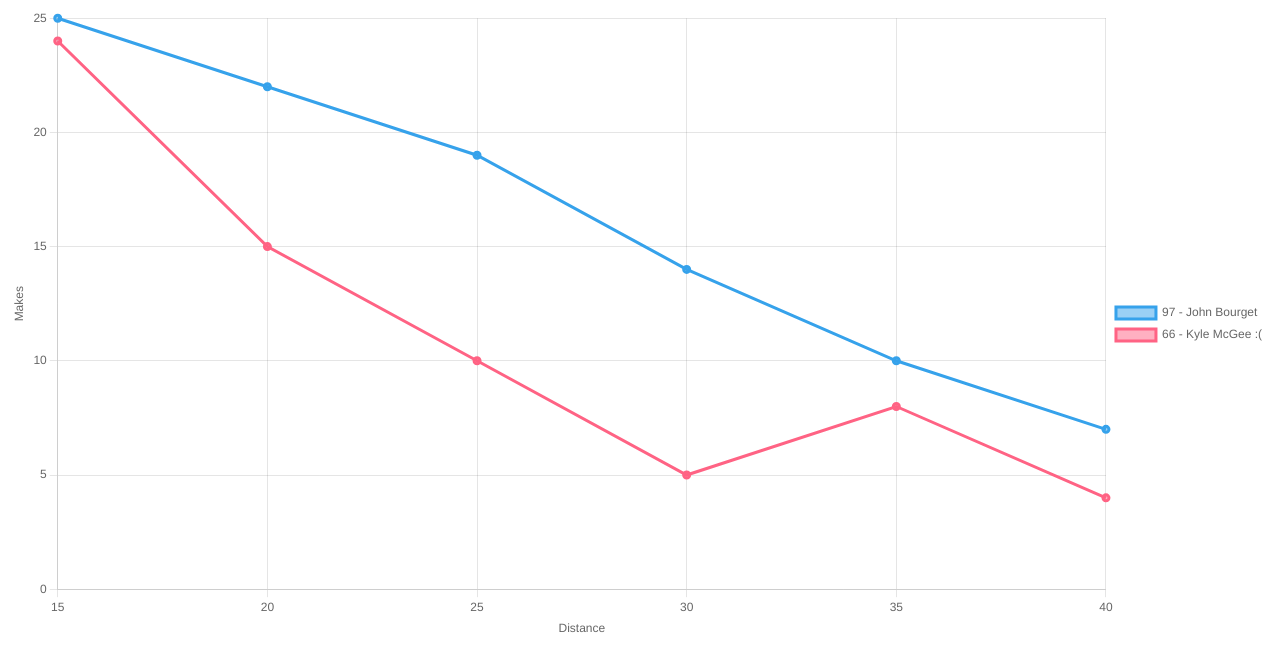
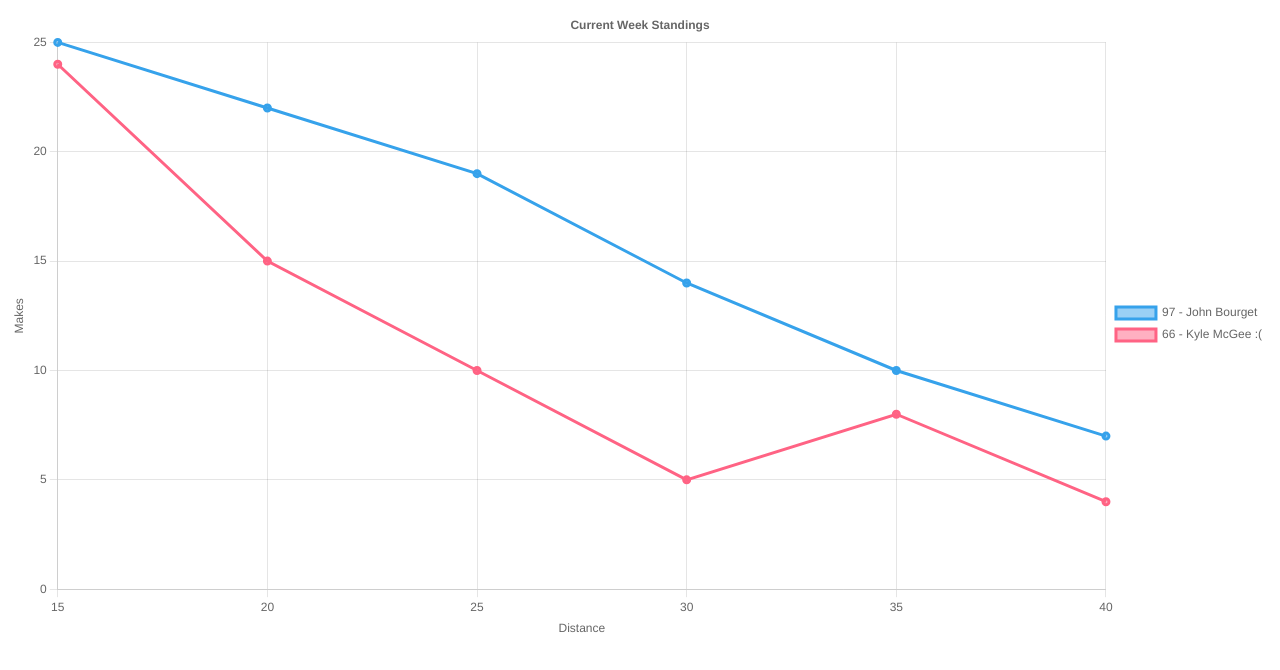
Before and after one commit to sbourget93/bombers, a plain HTML site: page index.html in a window 1280 px wide. Drawn offline with nearby package versions, Linux system fonts and the light colour scheme.

Commit message:
add title

```diff
--- a/index.html
+++ b/index.html
@@ -41,6 +41,10 @@
         }
       }   ,
       plugins: {
+        title:{
+          display: true,
+          text: 'Current Week Standings'
+        },
         legend: {
          labels: {
             padding: 10
```
